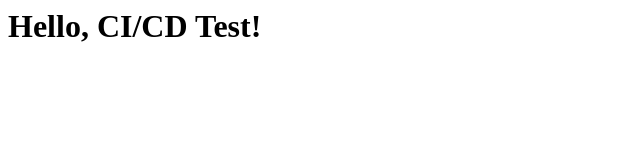
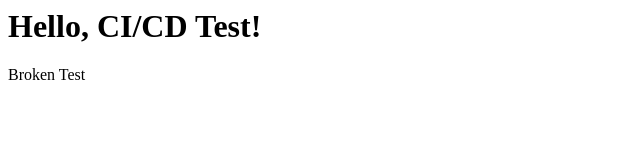
Before and after one commit to cristina97is/ci-nginx-test, a plain HTML site: page index.html in a window 1280 px wide. Shown: the full height of the page, 0-640 px from the left. Drawn offline with Linux system fonts and the light colour scheme.

Commit message:
Test CI failure for Telegram

```diff
--- a/index.html
+++ b/index.html
@@ -1 +1,2 @@
 <h1>Hello, CI/CD Test!</h1>
+<p>Broken Test</p>
```
